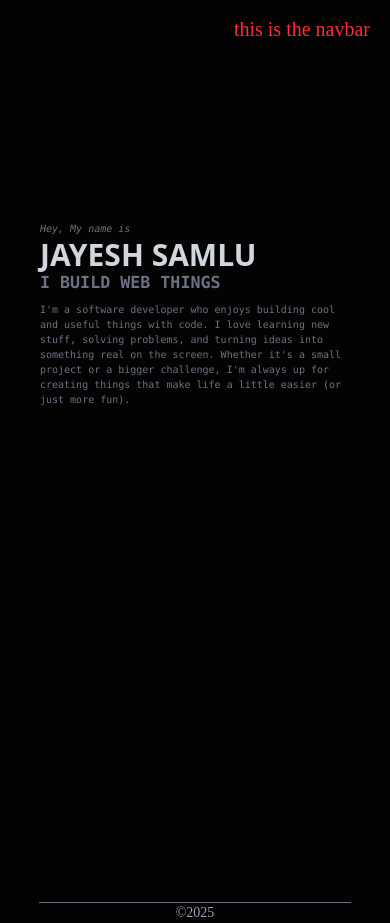
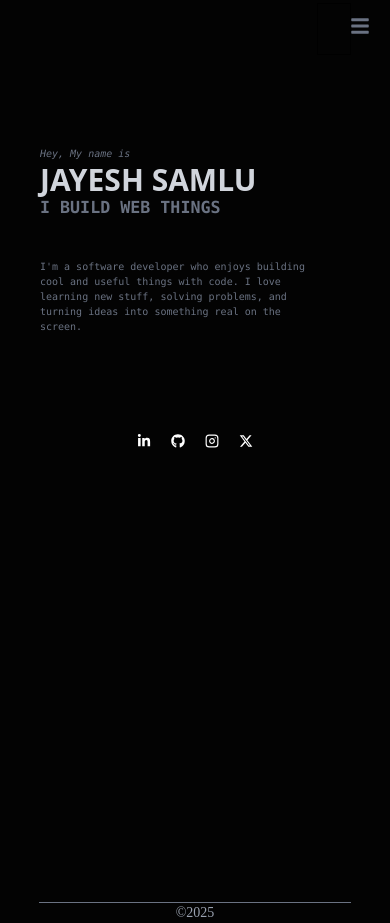
Before and after one commit to Jsamlu/jayesh_portfollio, a React (Vite) app: page / in a window 390 px wide. Built offline with nearby package versions, Linux system fonts and the light colour scheme; a web font is replaced by a local one.

Commit message:
5-7-2025

```diff
--- a/package.json
+++ b/package.json
@@ -14,6 +14,7 @@
     "framer-motion": "^12.16.0",
     "react": "^19.1.0",
     "react-dom": "^19.1.0",
+    "react-icons": "^5.5.0",
     "react-router": "^7.6.1",
     "tailwindcss": "^4.1.8"
   },
--- /dev/null
+++ b/src/CLinks/CLinks.jsx
@@ -0,0 +1,31 @@
+import React from "react";
+import { LuInstagram } from "react-icons/lu";
+import { FaXTwitter } from "react-icons/fa6";
+import { FaLinkedinIn } from "react-icons/fa";
+import { FaGithub } from "react-icons/fa";
+import { Link } from "react-router";
+
+Link;
+
+const CLinks = () => {
+  return (
+    <div className="max-w-[80%] mx-auto py-5">
+      <div className="flex gap-x-5 justify-center items-center">
+        <Link className="links ">
+          <FaLinkedinIn />
+        </Link>
+        <Link className="links">
+          <FaGithub />
+        </Link>
+        <Link className="links">
+          <LuInstagram />
+        </Link>
+        <Link className="links">
+          <FaXTwitter />
+        </Link>
+      </div>
+    </div>
+  );
+};
+
+export default CLinks;
--- a/src/Header/Header.jsx
+++ b/src/Header/Header.jsx
@@ -1,4 +1,7 @@
 import { Link } from "react-router";
+import { FaBars } from "react-icons/fa";
+
+
 
 function Header() {
   const navlinks = [
@@ -24,11 +27,11 @@ function Header() {
       </div>
 
     {/* <p className="text-7xl text-white">hey brother</p> */}
-      <div className="sm:hidden text-xl text-red-500"> <p>this is the navbar</p></div>
+      <div className="sm:hidden text-xl text-gray-500"> <button><FaBars /></button></div>
       <div className="hidden sm:flex gap-x-5 font-sans ">
         {navlinks.map((item, index) => {
           return(
-            <Link key={index} to={item.path} className="text-gray-400 hover:text-gray-50 text-sm hover transition-all duration-200  ">
+            <Link key={index} to={item.path} className="text-gray-400 hover:text-gray-50 text-sm font-semibold transition-all duration-200  ">
             {item.label}
           </Link>
           );
--- a/src/Home/Home.jsx
+++ b/src/Home/Home.jsx
@@ -1,6 +1,6 @@
 
 import LandingPage from './LandingPage'
-import FadeInPage from "../Effects/FadeInPage";
+import CLinks from '../CLinks/CLinks';
 
 
 function Home() {
@@ -9,6 +9,7 @@ function Home() {
     <div className="md:px-[100px] min-w-screen min-h-screen bg-[#030303]">
       <div>
         <LandingPage />
+        <CLinks/>
       </div>
     </div>
     </>
--- a/src/Home/LandingPage.jsx
+++ b/src/Home/LandingPage.jsx
@@ -1,9 +1,11 @@
+
+
 
 
 function LandingPage() {
   return (
-    <div className="px-10 py-10 pt-[165px] sm:py-10 text-left ">
-      <p className="text-[7.5pt] sm:text-[14pt] text-gray-500 leading-tight font-mono ort">
+    <div className=" px-10 pb-20 pt-10 sm:py-10 text-left ">
+      <p className="text-[7.5pt] sm:pt-0 pt-[50px]  sm:text-[14pt] text-gray-500 leading-tight font-mono ort">
         <i>Hey, My name is</i>{" "}
       </p>
       <p className="text-3xl sm:text-[50pt] text-gray-300 leading-tight font-sans font-bold">
@@ -12,13 +14,11 @@ function LandingPage() {
       <p className="text-[12.5pt] sm:text-[50pt] text-gray-500 leading-tight font-mono font-bold">
         I BUILD WEB THINGS
       </p>
-      <p className="text-[7.5pt] sm:text-[14pt] text-left text-gray-500 font-mono text-wrap mt-2">
+      <p className="w-[90%] pt-10 text-[7.5pt] sm:text-[14pt] text-left text-gray-500 font-mono text-wrap">
         {" "}
         I'm a software developer who enjoys building cool and useful things with
         code. I love learning new stuff, solving problems, and turning ideas
-        into something real on the screen. Whether it's a small project or a
-        bigger challenge, I'm always up for creating things that make life a
-        little easier (or just more fun).
+        into something real on the screen.
       </p>
     </div>
   );
--- a/src/Projects/Projects.jsx
+++ b/src/Projects/Projects.jsx
@@ -3,18 +3,18 @@ import ProjList from "./ProjList";
 
 function Projects() {
   return (
-      <div className="min-h-[70vh] px-20 bg-[#030303] py-2">
+      <div className="min-w-screen min-h-screen  sm:min-h-[70vh] px-10 sm:px-20 bg-[#030303] py-2">
         <div>
           {/* heading  */}
           <h1 className=" text-gray-400 font-sans font-extralight text-2xl text-center underline decoration-1 underline-offset-[10px]">
             My Recent Works
           </h1>
         </div>
-        <div className="py-10 px-20 mx-auto grid grid-cols-3 gap-5 ">
+        <div className=" py-12 sm:py-10 sm:px-20 mx-auto grid sm:grid-cols-3 gap-x-5 gap-y-10 ">
           {/* project display */}
             {ProjList.map((item, index)=>{
               return(
-                <div key={index} className="min-h-[350px] bg-gray-600">
+                <div key={index} className="min-h-[150px] sm:min-h-[350px] bg-gray-600">
 
                 </div>
               );
--- a/src/index.css
+++ b/src/index.css
@@ -12,3 +12,8 @@
         font-family: "Slabo", serif;
     }
 }
+
+
+.links{
+    @apply text-white text-sm md:text-3xl
+}
```
Also changed, not shown: 1 other file (tests, documents, lock files or other folders).
